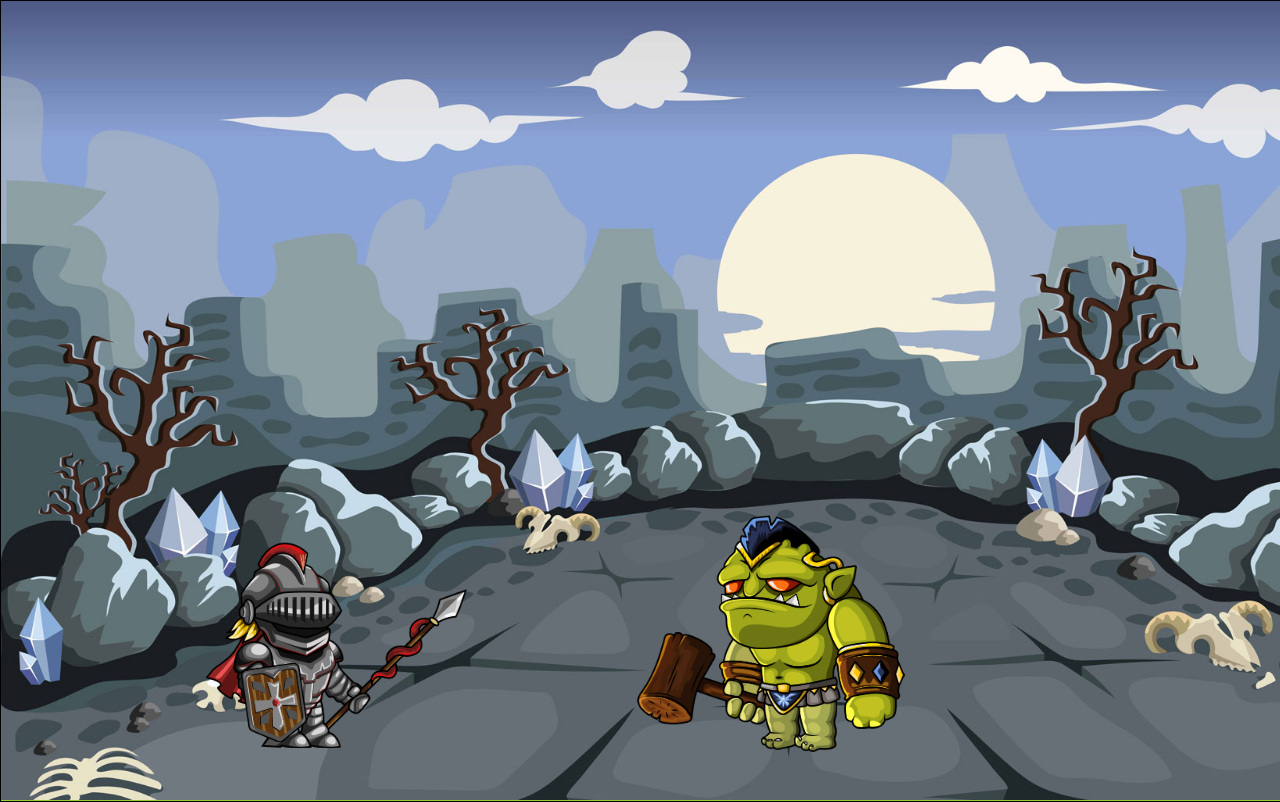
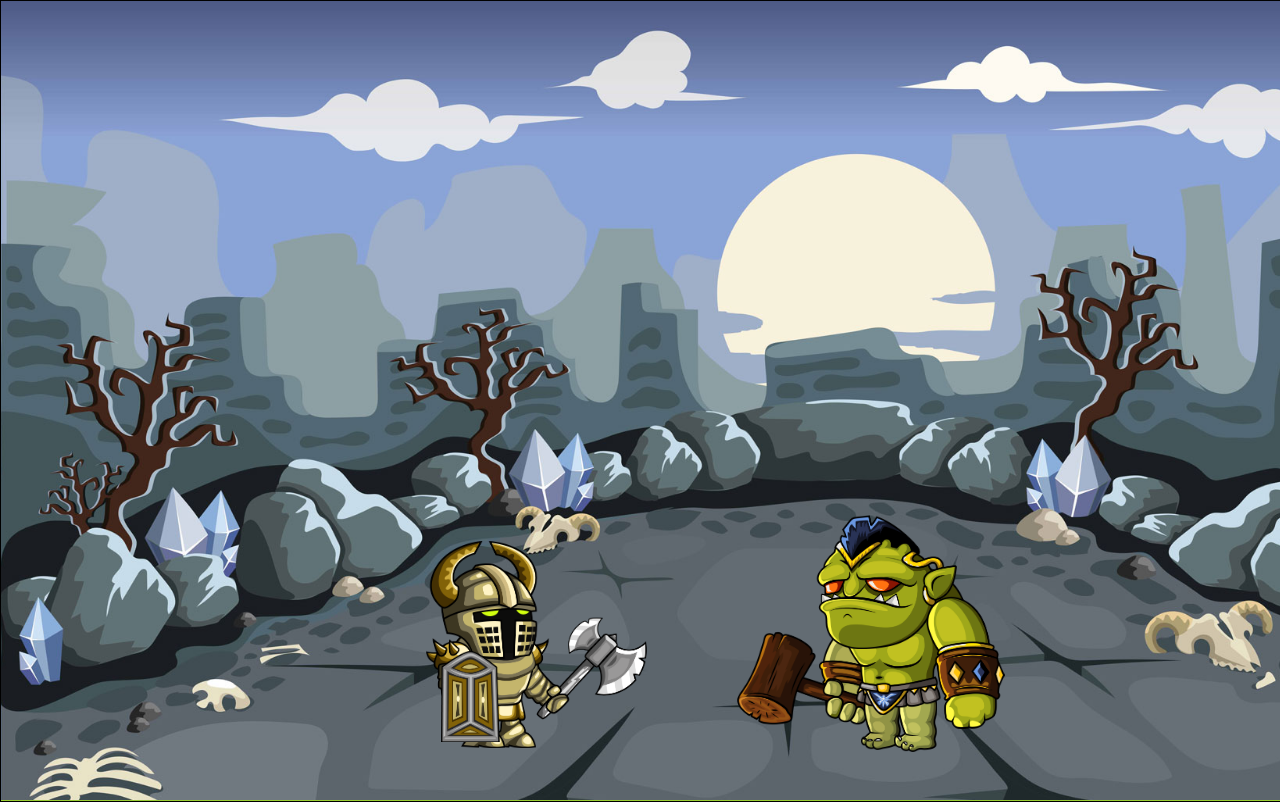
Before and after one commit to lipnitsky93/The-Game, a website built with webpack: page index.html in a window 1280 px wide. Shown: the top 802 px of the page. Built offline with nearby package versions, Linux system fonts and the light colour scheme.

Commit message:
added animation attack

```diff
--- a/js/animations.js
+++ b/js/animations.js
@@ -6,30 +6,69 @@ import {AnimationInfo} from './classes/AnimationInfo';
 
 const frameHeroAttack1 = new Frame();
 
-frameHeroAttack1.parts.push(new Part('armHeroLeft', 35, 70, 0));
-frameHeroAttack1.parts.push(new Part('bodyHero', 35, 70, 0));
-frameHeroAttack1.parts.push(new Part('headHero', 75, 40, 0));
-frameHeroAttack1.parts.push(new Part('armHeroRight', 35, 70, 0));
+frameHeroAttack1.parts.push(new Part('armHeroLeft', 203, 137, 0));
+frameHeroAttack1.parts.push(new Part('weaponHeroLeft', 212, 88, 0));
+frameHeroAttack1.parts.push(new Part('legHeroLeft', 190, 195, 0));
+frameHeroAttack1.parts.push(new Part('bodyHero', 105, 115, 0));
+frameHeroAttack1.parts.push(new Part('legHeroRight', 160, 195, 0));
+frameHeroAttack1.parts.push(new Part('headHero', 115, 40, 0));
+frameHeroAttack1.parts.push(new Part('armHeroRight', 125, 137, 0));
+frameHeroAttack1.parts.push(new Part('weaponHeroRight', 140, 150, 0));
 
 
 
 const frameHeroAttack2 = new Frame();
 
-frameHeroAttack2.parts.push(new Part('bodyHero', 40, 70, 0));
-frameHeroAttack2.parts.push(new Part('headHero', 85, 40, 0));
+frameHeroAttack2.parts.push(new Part('armHeroLeft', 213, 127, -40));
+frameHeroAttack2.parts.push(new Part('weaponHeroLeft', 200, 45, -40));
+frameHeroAttack2.parts.push(new Part('legHeroLeft', 190, 195, 0));
+frameHeroAttack2.parts.push(new Part('bodyHero', 105, 115, 0));
+frameHeroAttack2.parts.push(new Part('legHeroRight', 160, 195, 0));
+frameHeroAttack2.parts.push(new Part('headHero', 115, 40, -5));
+frameHeroAttack2.parts.push(new Part('armHeroRight', 127, 135, -5));
+frameHeroAttack2.parts.push(new Part('weaponHeroRight', 142, 148, -5));
 
 
 const frameHeroAttack3 = new Frame();
 
-frameHeroAttack3.parts.push(new Part('bodyHero', 40, 70, 0));
-frameHeroAttack3.parts.push(new Part('headHero', 95, 40, 0));
+frameHeroAttack3.parts.push(new Part('armHeroLeft', 218, 117, -80));
+frameHeroAttack3.parts.push(new Part('weaponHeroLeft', 173, 25, -80));
+frameHeroAttack3.parts.push(new Part('legHeroLeft', 190, 195, 0));
+frameHeroAttack3.parts.push(new Part('bodyHero', 105, 115, 0));
+frameHeroAttack3.parts.push(new Part('legHeroRight', 160, 195, 0));
+frameHeroAttack3.parts.push(new Part('headHero', 115, 40, -5));
+frameHeroAttack3.parts.push(new Part('armHeroRight', 125, 137, 0));
+frameHeroAttack3.parts.push(new Part('weaponHeroRight', 140, 150, 0));
 
+const frameHeroAttack4 = new Frame();
+
+frameHeroAttack4.parts.push(new Part('armHeroLeft', 218, 127, -50));
+frameHeroAttack4.parts.push(new Part('weaponHeroLeft', 250, 68, 20));
+frameHeroAttack4.parts.push(new Part('legHeroLeft', 190, 195, 0));
+frameHeroAttack4.parts.push(new Part('bodyHero', 105, 115, 3));
+frameHeroAttack4.parts.push(new Part('legHeroRight', 160, 198, 10));
+frameHeroAttack4.parts.push(new Part('headHero', 117, 42, 5));
+frameHeroAttack4.parts.push(new Part('armHeroRight', 118, 137, 10));
+frameHeroAttack4.parts.push(new Part('weaponHeroRight', 133, 153, 10));
+
+const frameHeroAttack5 = new Frame();
+
+frameHeroAttack5.parts.push(new Part('armHeroLeft', 203, 137, 0));
+frameHeroAttack5.parts.push(new Part('weaponHeroLeft', 212, 88, 0));
+frameHeroAttack5.parts.push(new Part('legHeroLeft', 190, 195, 0));
+frameHeroAttack5.parts.push(new Part('bodyHero', 105, 115, 0));
+frameHeroAttack5.parts.push(new Part('legHeroRight', 160, 195, 0));
+frameHeroAttack5.parts.push(new Part('headHero', 115, 40, 0));
+frameHeroAttack5.parts.push(new Part('armHeroRight', 125, 137, 0));
+frameHeroAttack5.parts.push(new Part('weaponHeroRight', 140, 150, 0));
 
 const animationHeroAttack = new AnimationInfo('attack');
 
 animationHeroAttack.frames.push(frameHeroAttack1);
 animationHeroAttack.frames.push(frameHeroAttack2);
 animationHeroAttack.frames.push(frameHeroAttack3);
+animationHeroAttack.frames.push(frameHeroAttack4);
+animationHeroAttack.frames.push(frameHeroAttack5);
 
 export {animationHeroAttack};
 // ***************************************** Create Hero walk animation *********************************************************************
@@ -90,6 +129,7 @@ animationHeroWalk.frames.push(frameHeroWalk4);
 
 
 export {animationHeroWalk};
+
 // ****************************************** Create Enemy walk animation ************************************************************
 
 const frameEnemyWalk1 = new Frame();
@@ -144,3 +184,66 @@ animationEnemyWalk.frames.push(frameEnemyWalk3);
 animationEnemyWalk.frames.push(frameEnemyWalk4);
 
 export {animationEnemyWalk};
+
+
+// ****************************************** Create Enemy attack animation ************************************************************
+
+const frameEnemyAttack1 = new Frame();
+
+frameEnemyAttack1.parts.push(new Part('armLeftEnemy', 118, 95, 0));
+frameEnemyAttack1.parts.push(new Part('weaponLeftEnemy', 25, 120, 0));
+frameEnemyAttack1.parts.push(new Part('legLeftEnemy', 160, 187, 0));
+frameEnemyAttack1.parts.push(new Part('legRightEnemy', 193, 187, 0));
+frameEnemyAttack1.parts.push(new Part('bodyEnemy', 135, 62, 0));
+frameEnemyAttack1.parts.push(new Part('headEnemy', 110, 10, 0));
+frameEnemyAttack1.parts.push(new Part('armRightEnemy', 225, 87, 0));
+
+const frameEnemyAttack2 = new Frame();
+
+frameEnemyAttack2.parts.push(new Part('armLeftEnemy', 100, 85, -40));
+frameEnemyAttack2.parts.push(new Part('weaponLeftEnemy', 10, 70, -40));
+frameEnemyAttack2.parts.push(new Part('legLeftEnemy', 160, 187, 0));
+frameEnemyAttack2.parts.push(new Part('legRightEnemy', 193, 187, 0));
+frameEnemyAttack2.parts.push(new Part('bodyEnemy', 135, 62, 0));
+frameEnemyAttack2.parts.push(new Part('headEnemy', 110, 10, 0));
+frameEnemyAttack2.parts.push(new Part('armRightEnemy', 220, 88, -10));
+
+const frameEnemyAttack3 = new Frame();
+
+frameEnemyAttack3.parts.push(new Part('armLeftEnemy', 90, 35, -120));
+frameEnemyAttack3.parts.push(new Part('weaponLeftEnemy', 63, -10, -120));
+frameEnemyAttack3.parts.push(new Part('legLeftEnemy', 160, 187, 0));
+frameEnemyAttack3.parts.push(new Part('legRightEnemy', 193, 187, 0));
+frameEnemyAttack3.parts.push(new Part('bodyEnemy', 135, 62, 0));
+frameEnemyAttack3.parts.push(new Part('headEnemy', 115, 10, -10));
+frameEnemyAttack3.parts.push(new Part('armRightEnemy', 220, 88, -10));
+
+const frameEnemyAttack4 = new Frame();
+
+frameEnemyAttack4.parts.push(new Part('armLeftEnemy', 65, 65, -80));
+frameEnemyAttack4.parts.push(new Part('weaponLeftEnemy', -55, 43, -10));
+frameEnemyAttack4.parts.push(new Part('legLeftEnemy', 160, 187, 0));
+frameEnemyAttack4.parts.push(new Part('legRightEnemy', 193, 187, 10));
+frameEnemyAttack4.parts.push(new Part('bodyEnemy', 135, 62, 0));
+frameEnemyAttack4.parts.push(new Part('headEnemy', 110, 10, 0));
+frameEnemyAttack4.parts.push(new Part('armRightEnemy', 240, 77, 20));
+
+const frameEnemyAttack5 = new Frame();
+
+frameEnemyAttack5.parts.push(new Part('armLeftEnemy', 118, 95, 0));
+frameEnemyAttack5.parts.push(new Part('weaponLeftEnemy', 25, 120, 0));
+frameEnemyAttack5.parts.push(new Part('legLeftEnemy', 160, 187, 0));
+frameEnemyAttack5.parts.push(new Part('legRightEnemy', 193, 187, 0));
+frameEnemyAttack5.parts.push(new Part('bodyEnemy', 135, 62, 0));
+frameEnemyAttack5.parts.push(new Part('headEnemy', 110, 10, 0));
+frameEnemyAttack5.parts.push(new Part('armRightEnemy', 225, 87, 0));
+
+const animationEnemyAttack = new AnimationInfo('attack');
+
+animationEnemyAttack.frames.push(frameEnemyAttack1);
+animationEnemyAttack.frames.push(frameEnemyAttack2);
+animationEnemyAttack.frames.push(frameEnemyAttack3);
+animationEnemyAttack.frames.push(frameEnemyAttack4);
+animationEnemyAttack.frames.push(frameEnemyAttack5);
+
+export {animationEnemyAttack};
--- a/js/classes/Enemy.js
+++ b/js/classes/Enemy.js
@@ -1,5 +1,6 @@
 import {Hero} from './Hero';
 import {animationEnemyWalk} from '../animations';
+import {animationEnemyAttack} from '../animations';
 import {canvas, ctx, canvas2, ctx2, TO_RADIANS} from '../constants';
 
 class Enemy extends Hero {
--- a/js/classes/Hero.js
+++ b/js/classes/Hero.js
@@ -1,4 +1,5 @@
 import {animationHeroWalk} from '../animations';
+import {animationHeroAttack} from '../animations';
 import {canvas, ctx, canvas2, ctx2, TO_RADIANS} from '../constants';
 
 
--- a/js/script.js
+++ b/js/script.js
@@ -1,6 +1,7 @@
 import {animationHeroAttack} from './animations';
 import {animationHeroWalk} from './animations';
 import {animationEnemyWalk} from './animations';
+import {animationEnemyAttack} from './animations';
 import {Hero} from './classes/Hero';
 import {Enemy} from './classes/Enemy';
 import {SpriteHeroContainer} from './classes/SpriteHeroContainer';
@@ -15,9 +16,12 @@ resources.load(headsEnemySrc.concat(bodiesEnemySrc).concat(armsLeftEnemySrc).con
 resources.onReady(
     () => {
         const gnom = new Hero('Fred');
-        const view1 = new SpriteHeroContainer(0, 0, 0, 0, 0, 0, 0, 0);
+        const view1 = new SpriteHeroContainer(1, 1, 1, 1, 1, 1, 1, 1);
         gnom.setView(view1);
-        gnom.setPosition(100, 500);
+        gnom.setPosition(300, 500);
+        gnom.play(animationHeroAttack);
+
+        gnom.currentCountFrame = 3;
         gnom.draw();
         gnom.tick();
 
@@ -25,8 +29,11 @@ resources.onReady(
         const view2 = new SpriteEnemyContainer(0, 0, 0, 0, 1, 1, 1);
 
         gnom2.setView(view2);
-        gnom2.setPosition(600, 500);
+        gnom2.setPosition(700, 500);
+        gnom2.play(animationEnemyAttack);
+        gnom2.currentCountFrame = 3;
         gnom2.draw();
+
         gnom2.tick();
     }
 );
```
Also changed, not shown: dist/build.js, styles/styles.css (line endings or trailing spaces).
